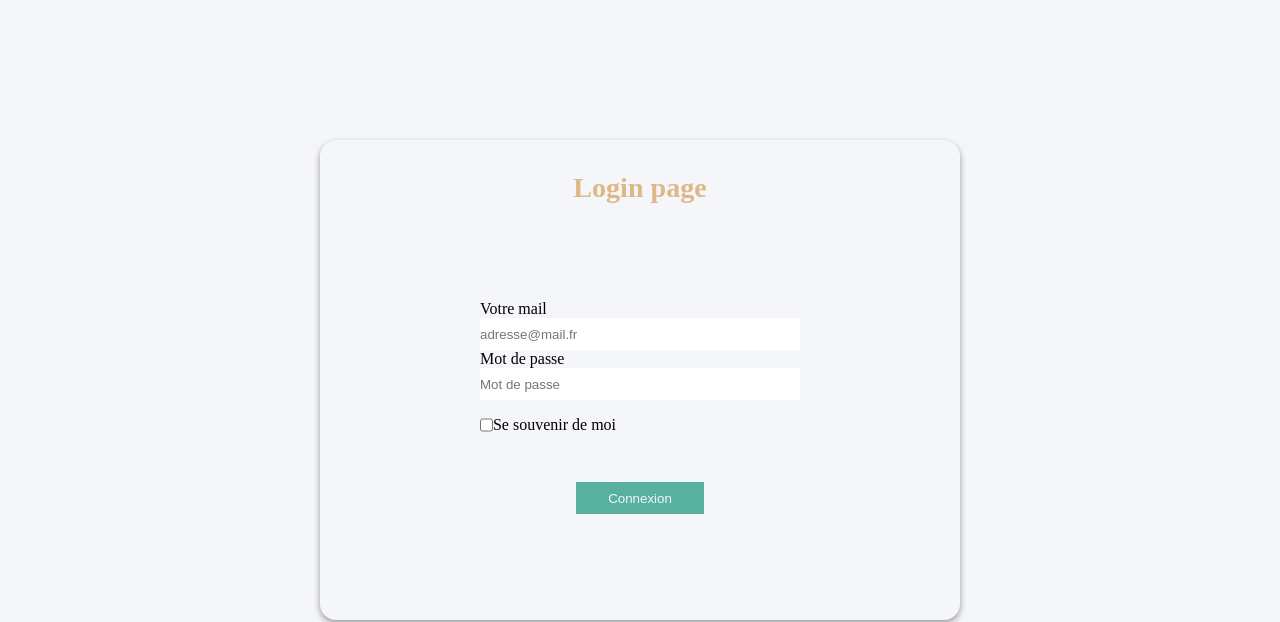
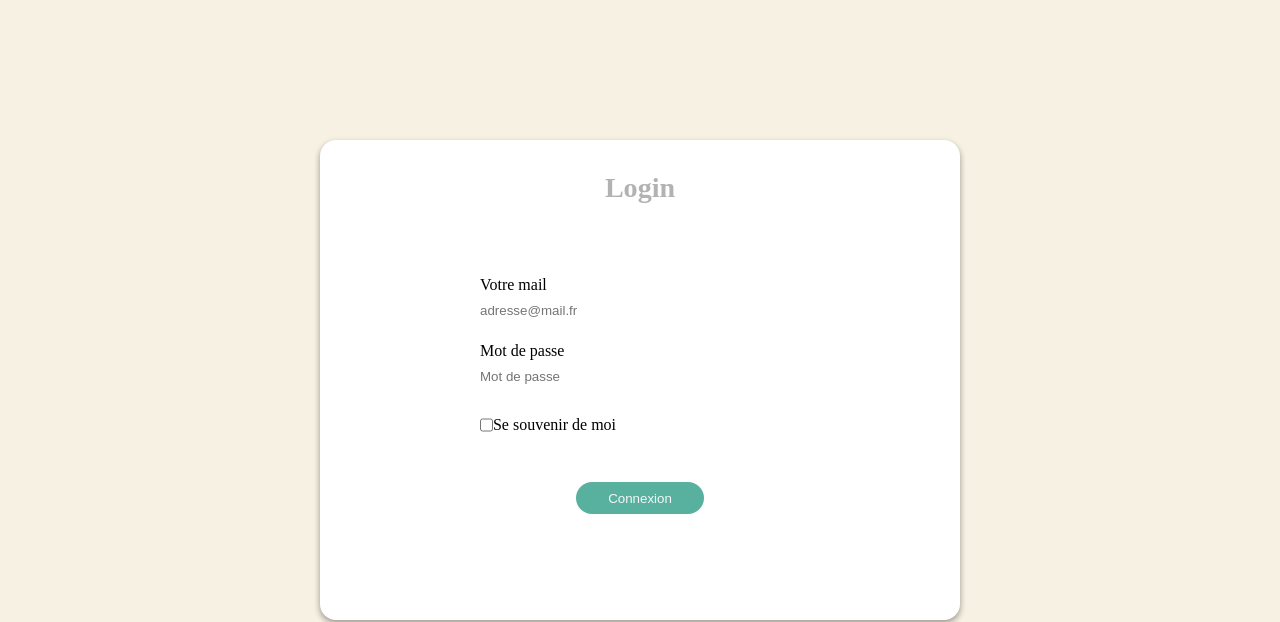
Before and after one commit to Hombredelanoche/Login, a plain HTML site: page index.html in a window 1280 px wide. Shown: the part 180-802 px from the top of the page. Drawn offline with Linux system fonts and the light colour scheme.

Commit message:
Second_comit

```diff
--- a/css/style.css
+++ b/css/style.css
@@ -33,7 +33,7 @@ a {
 
 
 body {
-    background-color: #f5f6fa;
+    background: #f7f1e3;
 }
 
 main {
@@ -50,19 +50,25 @@ main {
     height: 30rem;
     margin: auto;
     border-radius: 1rem;
+    background: white;
 }
 
 .log-container .main-title {
     margin: 2rem;
     font-size: 1.5rem;
-    color: burlywood;
+    color: grey;
+    opacity: 60%;
 }
 
 .log-form {
     display: flex;
     flex-direction: column;
     align-items: center;
-    margin-top: 4rem;
+    margin-top: 2rem;
+}
+
+.log-form .log {
+    margin: 0.5rem;
 }
 
 .log-form div label {
@@ -86,10 +92,6 @@ main {
     margin-top: 1rem;
 }
 
-
-
-
-
 .log-container button {
     margin-top: 3rem;
     width: 8rem;
@@ -97,7 +99,16 @@ main {
     align-items: center;
     background: #58B19F;
     color: #f5f6fa;
+    border-radius: 1rem;
     border: none;
+}
+
+.log-container button:hover {
+    width: 8.5rem;
+    height: 2rem;
+    background: black;
+    font-size: 0.9rem;
+    transition: 0.4s;
 }
 
 footer {
--- a/index.html
+++ b/index.html
@@ -26,16 +26,16 @@
         <main>
             <section class="log-container">
             <article class="main-title">
-                <h1>Login page</h1>
+                <h1>Login</h1>
             </article>
 
             <form action="./index.html" method="post" class="log-form">
-                <div>
+                <div class="log">
                     <label for="email"> Votre mail
                         <input type="email" name="email" id="email" placeholder="adresse@mail.fr">
                     </label>
                 </div>
-                <div>
+                <div class="log">
                     <label for="mdp"> Mot de passe
                         <input type="password" name="mdp" id="mdp" placeholder="Mot de passe">
                     </label>
```
